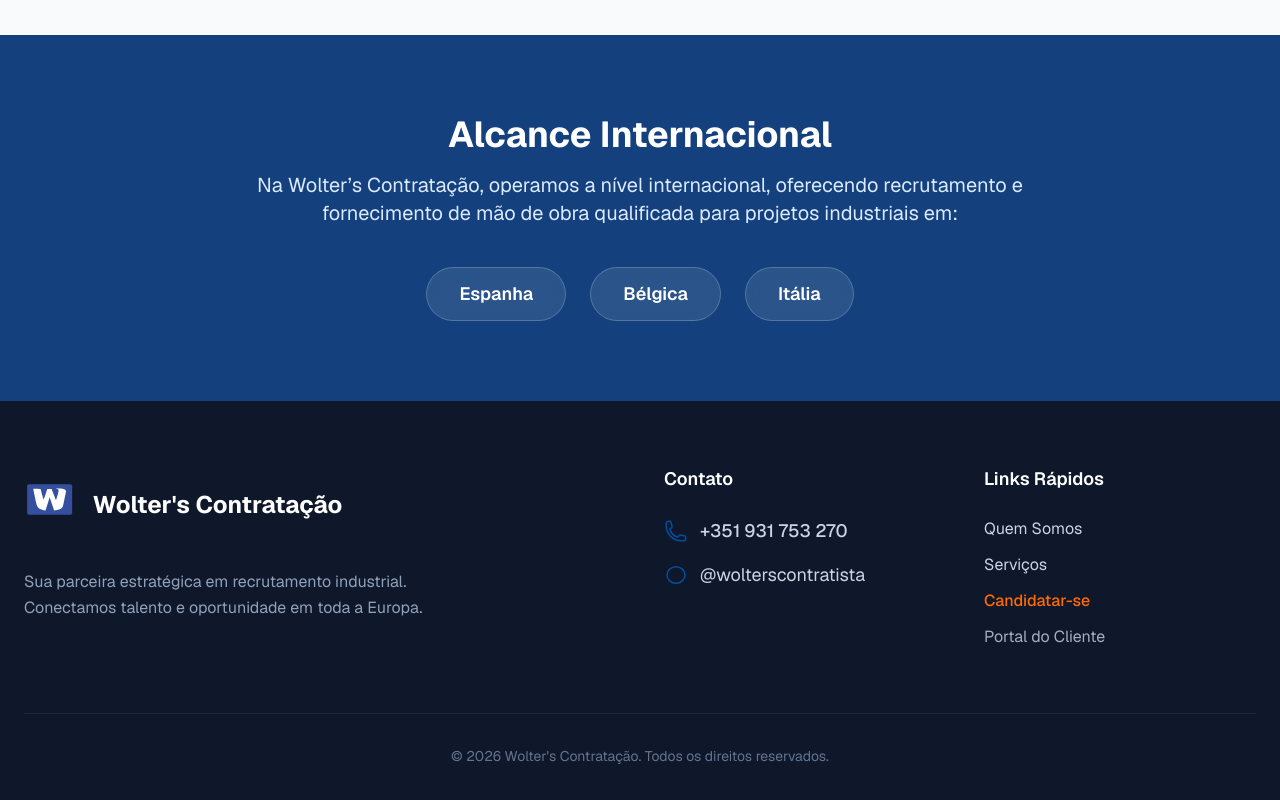
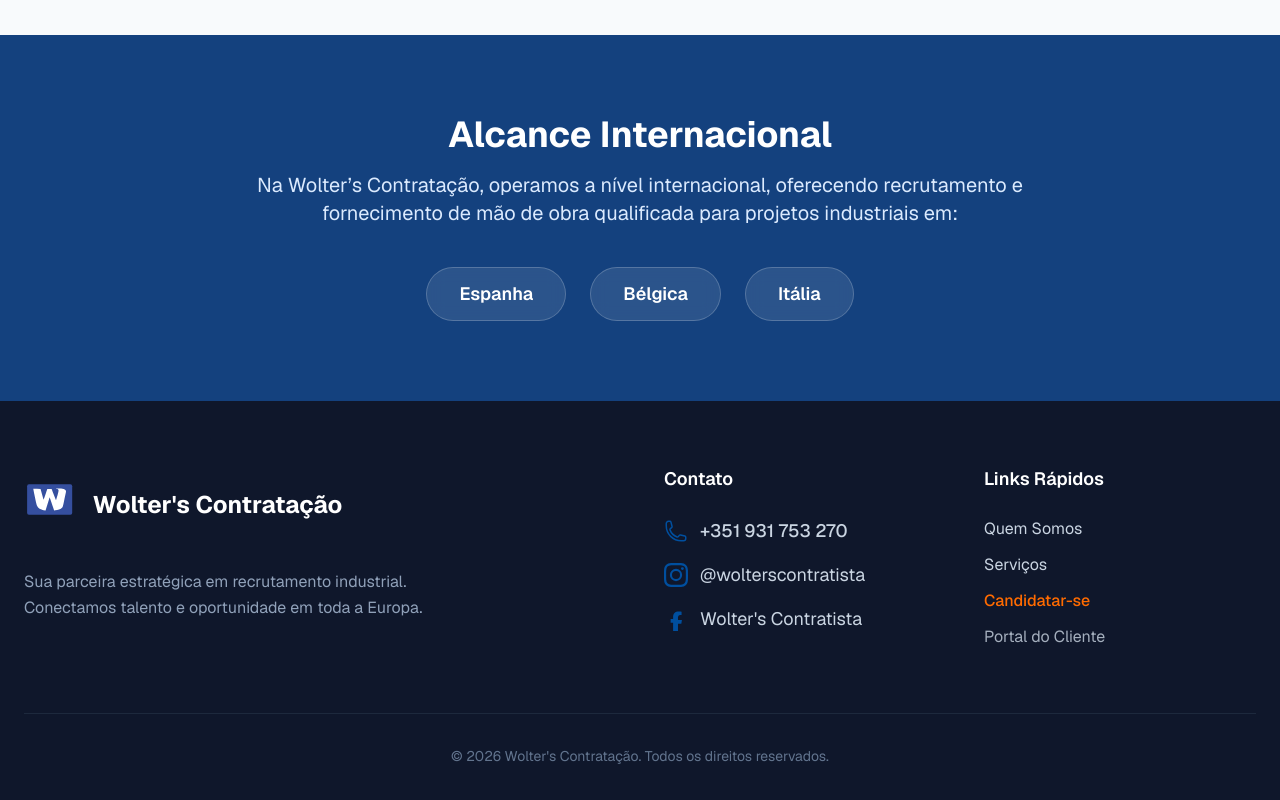
Before and after one commit to viathevalter/MCS-Contratacao, a Next.js app in the folder apps/landing/: page /candidatar in a window 1280 px wide. Shown: the part 2080-2880 px from the top of the page. Built offline with nearby package versions, Linux system fonts and the light colour scheme; no server answers.

Commit message:
feat: Adiciona os componentes de cabeçalho e rodapé para a página de destino.

```diff
--- a/apps/landing/components/Footer.tsx
+++ b/apps/landing/components/Footer.tsx
@@ -28,10 +28,16 @@
                                 <a href="tel:+351931753270" className="hover:text-white transition-colors text-lg font-medium">+351 931 753 270</a>
                             </li>
                             <li className="flex items-center gap-3">
-                                <svg xmlns="http://www.w3.org/2000/svg" fill="none" viewBox="0 0 24 24" strokeWidth={1.5} stroke="currentColor" className="w-6 h-6 text-[#004F9F] flex-shrink-0">
-                                    <path strokeLinecap="round" strokeLinejoin="round" d="M12 20.25c4.97 0 9-3.632 9-8.242 0-4.61-4.03-8.242-9-8.242-4.97 0-9 3.632-9 8.242 0 4.61 4.03 8.242 9 8.242Z" />
+                                <svg xmlns="http://www.w3.org/2000/svg" fill="currentColor" viewBox="0 0 24 24" className="w-6 h-6 text-[#004F9F] flex-shrink-0">
+                                    <path d="M12 2.163c3.204 0 3.584.012 4.85.07 3.252.148 4.771 1.691 4.919 4.919.058 1.265.069 1.645.069 4.849 0 3.205-.012 3.584-.069 4.849-.149 3.225-1.664 4.771-4.919 4.919-1.266.058-1.644.07-4.85.07-3.204 0-3.584-.012-4.849-.07-3.26-.149-4.771-1.699-4.919-4.92-.058-1.265-.07-1.644-.07-4.849 0-3.204.013-3.583.07-4.849.149-3.227 1.664-4.771 4.919-4.919 1.266-.057 1.645-.069 4.849-.069ZM12 0C8.741 0 8.333.014 7.053.072 2.695.272.273 2.69.073 7.052.014 8.333 0 8.741 0 12c0 3.259.014 3.668.072 4.948.2 4.358 2.618 6.78 6.98 6.98C8.333 23.986 8.741 24 12 24c3.259 0 3.668-.014 4.948-.072 4.354-.2 6.782-2.618 6.979-6.98.059-1.28.073-1.689.073-4.948 0-3.259-.014-3.667-.072-4.947-.196-4.354-2.617-6.78-6.979-6.98C15.668.014 15.259 0 12 0Zm0 5.838a6.162 6.162 0 1 0 0 12.324 6.162 6.162 0 0 0 0-12.324ZM12 16a4 4 0 1 1 0-8 4 4 0 0 1 0 8Zm6.406-11.845a1.44 1.44 0 1 0 0 2.881 1.44 1.44 0 0 0 0-2.881Z" />
                                 </svg>
-                                <span className="text-lg">@wolterscontratista</span>
+                                <a href="https://www.instagram.com/wolterscontratista" target="_blank" rel="noopener noreferrer" className="hover:text-white transition-colors text-lg">@wolterscontratista</a>
+                            </li>
+                            <li className="flex items-center gap-3">
+                                <svg xmlns="http://www.w3.org/2000/svg" fill="currentColor" viewBox="0 0 24 24" className="w-6 h-6 text-[#004F9F] flex-shrink-0">
+                                    <path d="M9.101 23.691v-7.98H6.627v-3.667h2.474v-1.58c0-4.085 1.848-5.978 5.858-5.978.401 0 .955.042 1.468.103a8.68 8.68 0 0 1 1.141.195v3.325a8.623 8.623 0 0 0-.653-.036c-2.648 0-2.928 1.67-2.928 3.403v1.518h3.945l-.597 3.667h-3.348v7.98h-4.887Z" />
+                                </svg>
+                                <a href="https://www.facebook.com/people/Wolters-Contratista" target="_blank" rel="noopener noreferrer" className="hover:text-white transition-colors text-lg">Wolter's Contratista</a>
                             </li>
                         </ul>
                     </div>
--- a/apps/landing/components/Header.tsx
+++ b/apps/landing/components/Header.tsx
@@ -36,6 +36,30 @@
                 {/* Mobile WhatsApp Button & Menu Toggle */}
                 <div className="flex items-center gap-2 md:hidden">
                     <LanguageSelector />
+                    <div className="flex items-center gap-1">
+                        <a
+                            href="https://www.instagram.com/wolterscontratista"
+                            target="_blank"
+                            rel="noopener noreferrer"
+                            className="text-[#E1306C] hover:opacity-80 transition-opacity p-1.5"
+                            aria-label="Instagram"
+                        >
+                            <svg xmlns="http://www.w3.org/2000/svg" fill="currentColor" viewBox="0 0 24 24" className="w-8 h-8">
+                                <path d="M12 2.163c3.204 0 3.584.012 4.85.07 3.252.148 4.771 1.691 4.919 4.919.058 1.265.069 1.645.069 4.849 0 3.205-.012 3.584-.069 4.849-.149 3.225-1.664 4.771-4.919 4.919-1.266.058-1.644.07-4.85.07-3.204 0-3.584-.012-4.849-.07-3.26-.149-4.771-1.699-4.919-4.92-.058-1.265-.07-1.644-.07-4.849 0-3.204.013-3.583.07-4.849.149-3.227 1.664-4.771 4.919-4.919 1.266-.057 1.645-.069 4.849-.069ZM12 0C8.741 0 8.333.014 7.053.072 2.695.272.273 2.69.073 7.052.014 8.333 0 8.741 0 12c0 3.259.014 3.668.072 4.948.2 4.358 2.618 6.78 6.98 6.98C8.333 23.986 8.741 24 12 24c3.259 0 3.668-.014 4.948-.072 4.354-.2 6.782-2.618 6.979-6.98.059-1.28.073-1.689.073-4.948 0-3.259-.014-3.667-.072-4.947-.196-4.354-2.617-6.78-6.979-6.98C15.668.014 15.259 0 12 0Zm0 5.838a6.162 6.162 0 1 0 0 12.324 6.162 6.162 0 0 0 0-12.324ZM12 16a4 4 0 1 1 0-8 4 4 0 0 1 0 8Zm6.406-11.845a1.44 1.44 0 1 0 0 2.881 1.44 1.44 0 0 0 0-2.881Z" />
+                            </svg>
+                        </a>
+                        <a
+                            href="https://www.facebook.com/people/Wolters-Contratista"
+                            target="_blank"
+                            rel="noopener noreferrer"
+                            className="text-[#1877F2] hover:opacity-80 transition-opacity p-1.5"
+                            aria-label="Facebook"
+                        >
+                            <svg xmlns="http://www.w3.org/2000/svg" fill="currentColor" viewBox="0 0 24 24" className="w-8 h-8">
+                                <path d="M9.101 23.691v-7.98H6.627v-3.667h2.474v-1.58c0-4.085 1.848-5.978 5.858-5.978.401 0 .955.042 1.468.103a8.68 8.68 0 0 1 1.141.195v3.325a8.623 8.623 0 0 0-.653-.036c-2.648 0-2.928 1.67-2.928 3.403v1.518h3.945l-.597 3.667h-3.348v7.98h-4.887Z" />
+                            </svg>
+                        </a>
+                    </div>
                     <a
                         href="https://wa.me/351931753270"
                         target="_blank"
```
